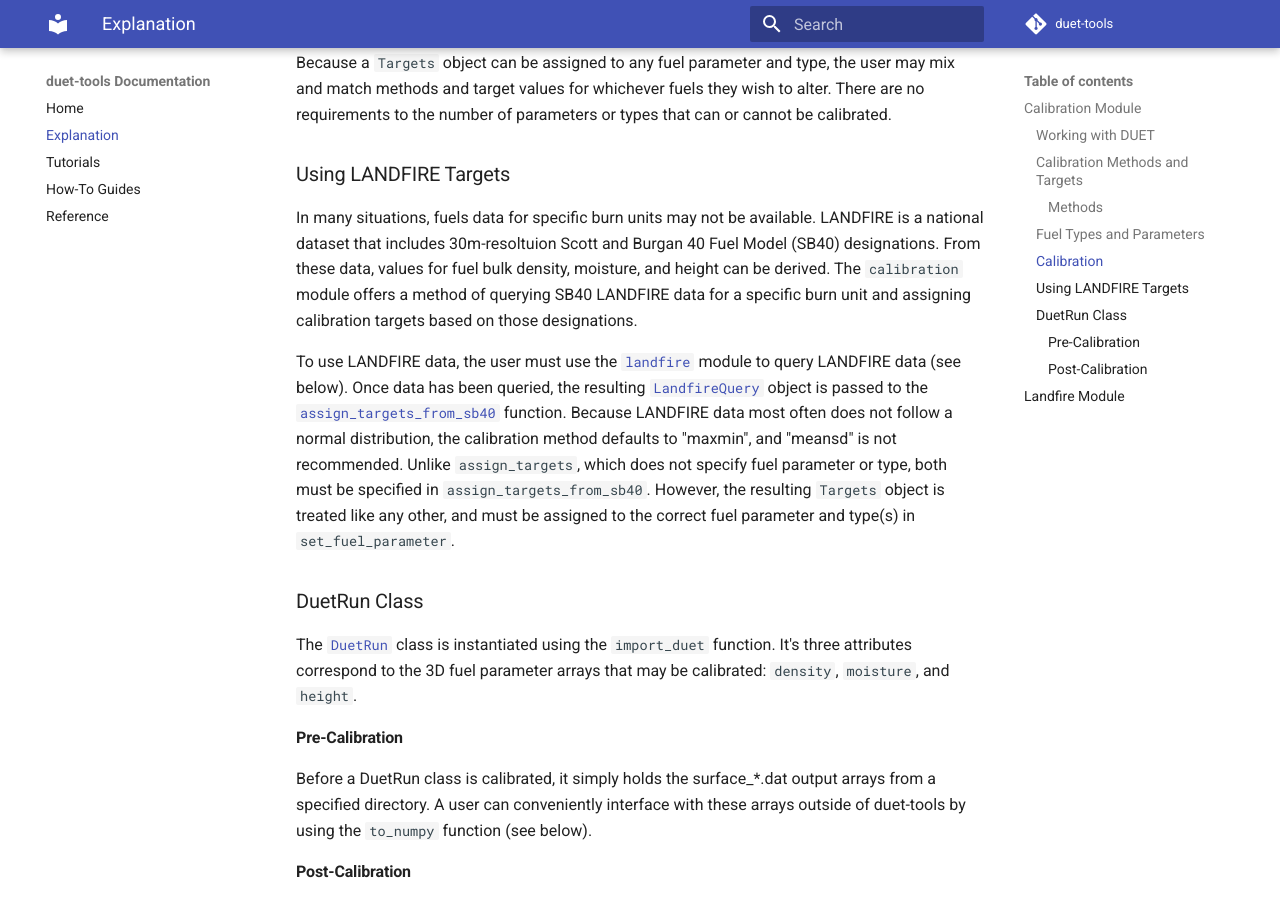
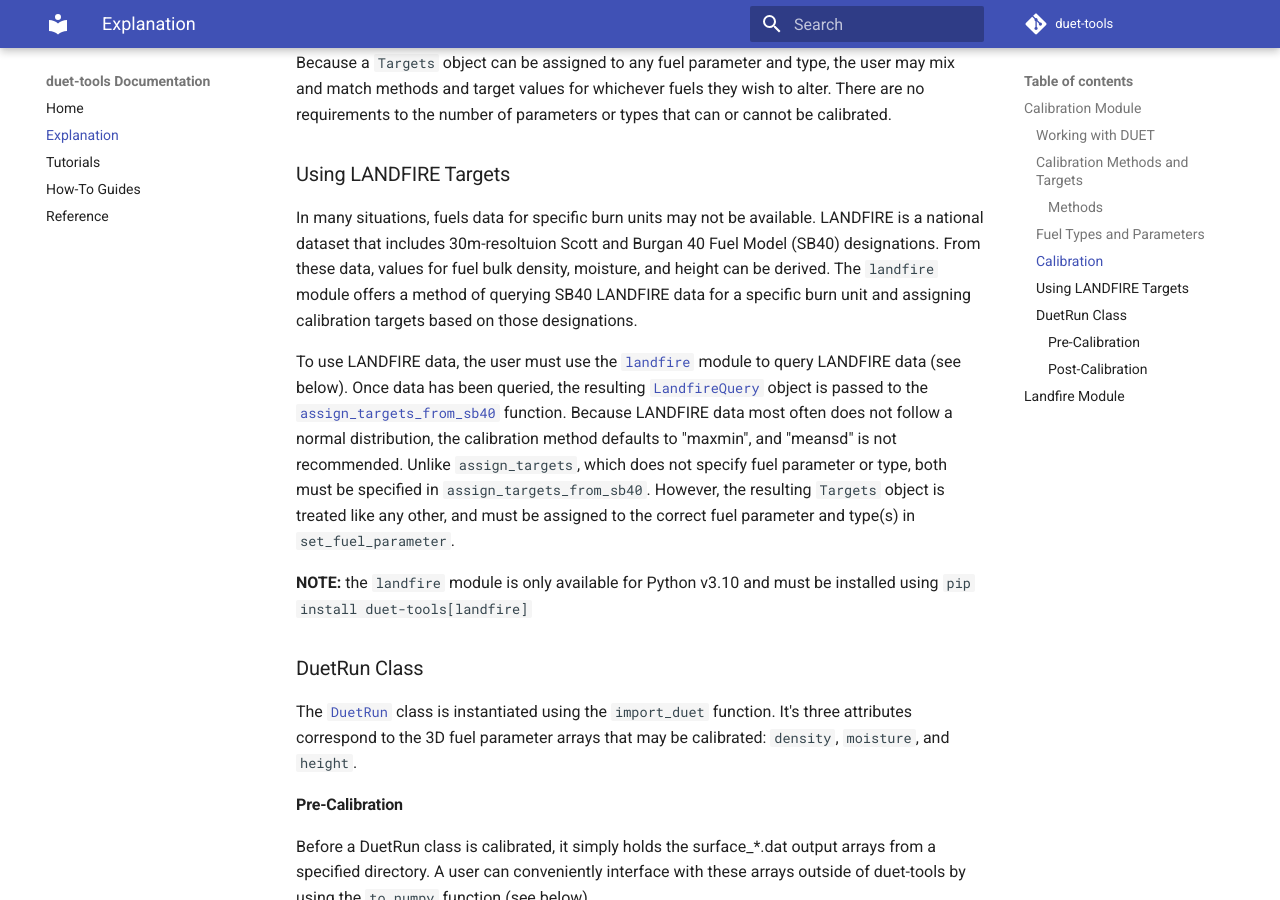
Before and after one commit to nmc-cafes/duet-tools, an MkDocs documentation site: the page built from docs/explanation.md, in a window 1280 px wide and 900 px high, scrolled down 2111 px. Built offline with MkDocs 1.6.1 and Material for MkDocs 9.7.7, drawn with Linux system fonts in a browser that asks for light colours; comment, search, counter and statistics services are not loaded.

Commit message:
Correct landfire info in explanation.md #50

```diff
--- a/docs/explanation.md
+++ b/docs/explanation.md
@@ -39,9 +39,11 @@ Because a `Targets` object can be assigned to any fuel parameter and type, the u
 
 ### Using LANDFIRE Targets
 
-In many situations, fuels data for specific burn units may not be available. LANDFIRE is a national dataset that includes 30m-resoltuion Scott and Burgan 40 Fuel Model (SB40) designations. From these data, values for fuel bulk density, moisture, and height can be derived. The `calibration` module offers a method of querying SB40 LANDFIRE data for a specific burn unit and assigning calibration targets based on those designations.
+In many situations, fuels data for specific burn units may not be available. LANDFIRE is a national dataset that includes 30m-resoltuion Scott and Burgan 40 Fuel Model (SB40) designations. From these data, values for fuel bulk density, moisture, and height can be derived. The `landfire` module offers a method of querying SB40 LANDFIRE data for a specific burn unit and assigning calibration targets based on those designations.
 
-To use LANDFIRE data, the user must use the [`landfire`](reference.md#duet_tools.landfire) module to query LANDFIRE data (see below). Once data has been queried, the resulting [`LandfireQuery`](reference.md#duet_tools.landfire.LandfireQuery) object is passed to the [`assign_targets_from_sb40`](reference.md#duet_tools.calibration.assign_targets_from_sb40) function. Because LANDFIRE data most often does not follow a normal distribution, the calibration method defaults to "maxmin", and "meansd" is not recommended. Unlike `assign_targets`, which does not specify fuel parameter or type, both must be specified in `assign_targets_from_sb40`. However, the resulting `Targets` object is treated like any other, and must be assigned to the correct fuel parameter and type(s) in `set_fuel_parameter`.
+To use LANDFIRE data, the user must use the [`landfire`](reference.md#duet_tools.landfire) module to query LANDFIRE data (see below). Once data has been queried, the resulting [`LandfireQuery`](reference.md#duet_tools.landfire.LandfireQuery) object is passed to the [`assign_targets_from_sb40`](reference.md#duet_tools.landfire.assign_targets_from_sb40) function. Because LANDFIRE data most often does not follow a normal distribution, the calibration method defaults to "maxmin", and "meansd" is not recommended. Unlike `assign_targets`, which does not specify fuel parameter or type, both must be specified in `assign_targets_from_sb40`. However, the resulting `Targets` object is treated like any other, and must be assigned to the correct fuel parameter and type(s) in `set_fuel_parameter`.
+
+**NOTE:** the `landfire` module is only available for Python v3.10 and must be installed using `pip install duet-tools[landfire]`
 
 ### DuetRun Class
 
```
